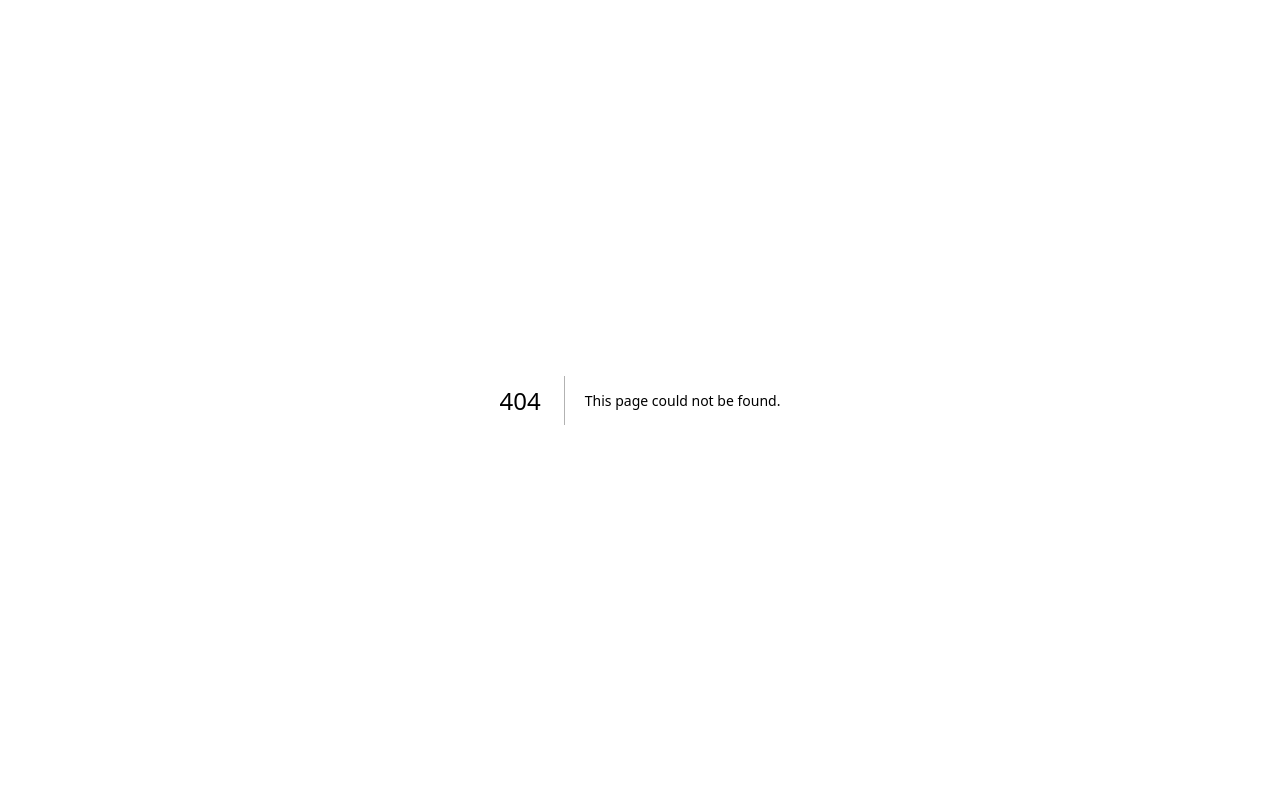
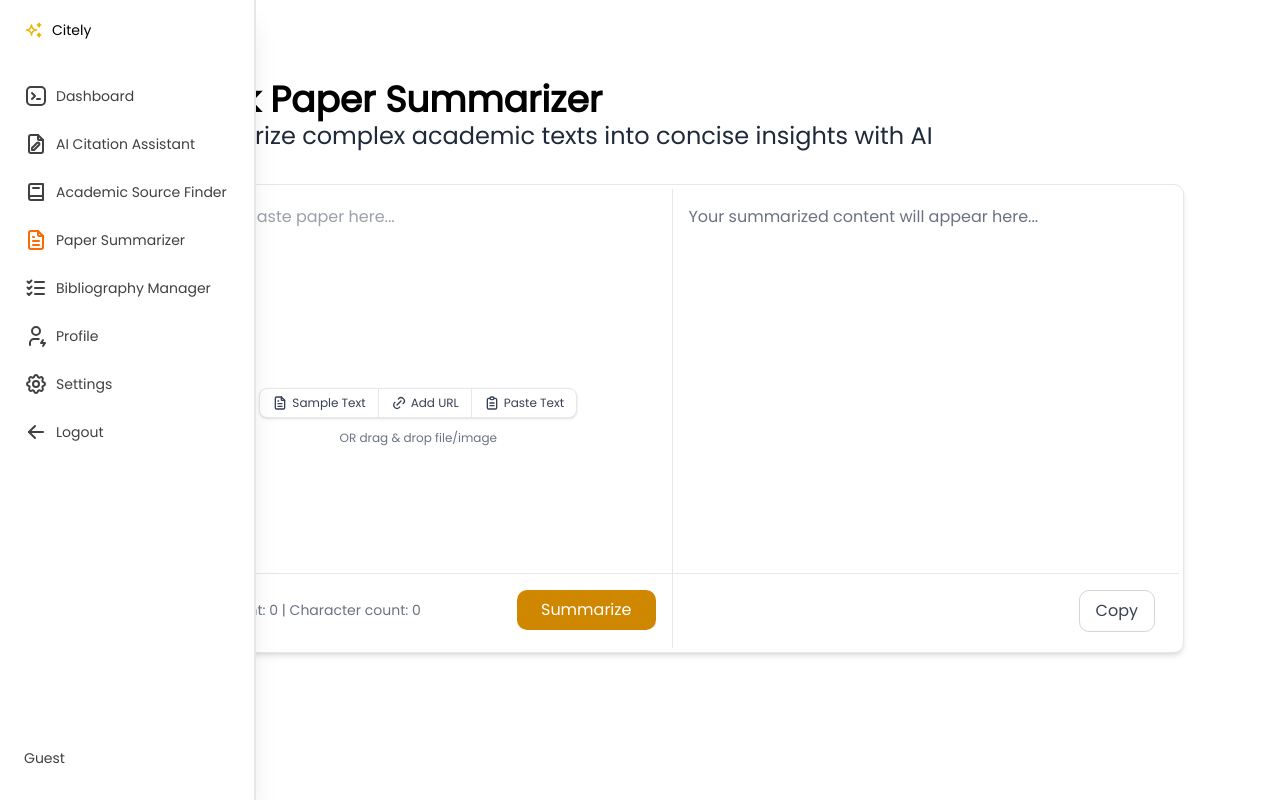
Before and after one commit to RazzkaRusmantoro/CitelyAI, a Next.js app: page /dashboard/paper-summarizer in a window 1280 px wide. Before the commit this address had no page. Built offline with nearby package versions, Linux system fonts and the light colour scheme; no server answers.

Commit message:
Added new pages

```diff
--- /dev/null
+++ b/app/(routes)/dashboard/paper-summarizer/page.tsx
@@ -0,0 +1,99 @@
+'use client'
+
+import { IconFileText, IconLink, IconClipboardText } from '@tabler/icons-react';
+import { useState, ChangeEvent } from 'react';
+
+export default function DashboardSummarizer() {
+  const [text, setText] = useState('');
+  const [isTyping, setIsTyping] = useState(false);
+
+  const handleTextChange = (e: ChangeEvent<HTMLTextAreaElement>) => {
+    const newText = e.target.value;
+    setText(newText);
+    setIsTyping(newText.length > 0);
+  };
+
+  const showPlaceholderContent = !isTyping;
+
+  return (
+    <main className="min-h-full w-full">
+      <div className="w-full">
+        <div className="relative top-20 ml-20 space-y-2">
+          <div className="">
+            <h1 className="text-3xl md:text-4xl font-bold text-black dark:text-white">
+                Quick Paper Summarizer
+            </h1>
+            <p className="text-xl md:text-2xl font-medium text-gray-800 dark:text-gray-300">
+              Summarize complex academic texts into concise insights with AI
+            </p>
+          </div>
+
+
+          <div className="bg-white rounded-lg shadow-md border border-gray-200 p-1 mt-8 w-full max-w-5xl">
+
+            <div className="flex flex-col md:flex-row">
+
+              <div className="flex-1 border-r border-gray-200 relative">
+
+                {showPlaceholderContent && (
+                  <div className="absolute inset-0 flex flex-col items-center justify-center z-10 pointer-events-none">
+                    <div className="relative flex bg-white rounded-md shadow-sm border border-gray-200 overflow-hidden pointer-events-auto">
+                      <button className="hover:cursor-pointer relative px-3 py-1.5 text-xs font-medium text-gray-700 hover:bg-gray-50 transition-all flex items-center gap-1">
+                        <IconFileText className="h-4 w-4" />
+                        <span>Sample Text</span>
+                      </button>
+                      <div className="h-full w-px bg-gray-200"></div>
+                      <button className="hover:cursor-pointer relative px-3 py-1.5 text-xs font-medium text-gray-700 hover:bg-gray-50 transition-all flex items-center gap-1">
+                        <IconLink className="h-4 w-4" />
+                        <span>Add URL</span>
+                      </button>
+                      <div className="h-full w-px bg-gray-200"></div>
+                      <button className="hover:cursor-pointer relative px-3 py-1.5 text-xs font-medium text-gray-700 hover:bg-gray-50 transition-all flex items-center gap-1">
+                        <IconClipboardText className="h-4 w-4" />
+                        <span>Paste Text</span>
+                      </button>
+                    </div>
+
+                    <div className="mt-2 bg-white/90 px-2 py-1 rounded text-xs text-gray-500 pointer-events-auto">
+                      OR drag & drop file/image
+                    </div>
+                  </div>
+                )}
+
+                <div className="h-96 p-4">
+                  <textarea
+                    className="w-full h-full text-gray-700 focus:outline-none resize-none"
+                    placeholder={showPlaceholderContent ? "Enter or paste paper here..." : ""}
+                    value={text}
+                    onChange={handleTextChange}
+                  />
+                </div>
+                <div className="border-t border-gray-200 p-4 flex items-center justify-between">
+                  <div className="text-sm text-gray-500">
+                    Word count: {text.split(/\s+/).filter(Boolean).length} | Character count: {text.length}
+                  </div>
+                  <button className="hover:cursor-pointer bg-yellow-600 hover:bg-yellow-700 text-white font-medium py-2 px-6 rounded-lg transition-colors">
+                    Summarize
+                  </button>
+                </div>
+              </div>
+
+              <div className="flex-1">
+                <div className="h-96 p-4">
+                  <div className="w-full h-full text-gray-500">
+                    Your summarized content will appear here...
+                  </div>
+                </div>
+                <div className="border-t border-gray-200 p-4 flex justify-end">
+                  <button className="hover:cursor-pointer text-gray-700 hover:bg-gray-100 font-medium py-2 px-4 rounded-lg transition-colors border border-gray-300 mr-2">
+                    Copy
+                  </button>
+                </div>
+              </div>
+            </div>
+          </div>
+        </div>
+      </div>
+    </main>
+  );
+}
--- a/components/Sidebar.tsx
+++ b/components/Sidebar.tsx
@@ -11,7 +11,9 @@ import {
   IconMenu2,
   IconSparkles,
   IconFilePencil,
-  IconBook2
+  IconBook2,
+  IconFileText,
+  IconListCheck
 } from "@tabler/icons-react";
 import { motion } from "framer-motion";
 import { cn } from "@/lib/utils";
@@ -58,6 +60,16 @@ export function AppSidebar({ user }: Props) {
       label: "Academic Source Finder",
       href: "/dashboard/academic-source-finder",
       icon: IconBook2,
+    },
+    {
+      label: "Paper Summarizer",
+      href: "/dashboard/paper-summarizer",
+      icon: IconFileText,
+    },
+    {
+      label: "Bibliography Manager",
+      href: "/dashboard/bibliography-manager",
+      icon: IconListCheck,
     },
     {
       label: "Profile",
```
